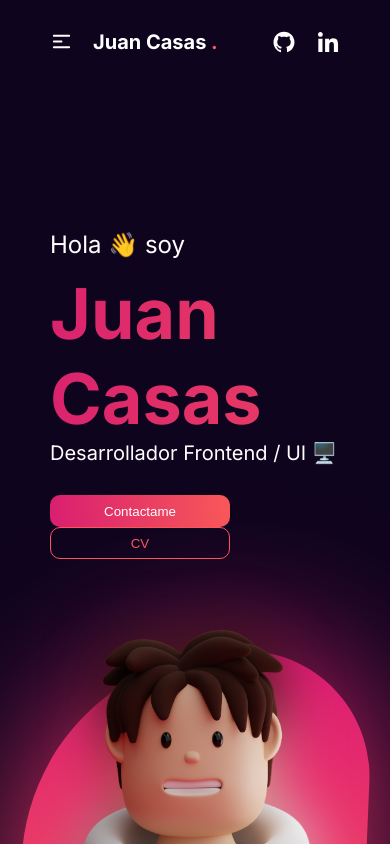
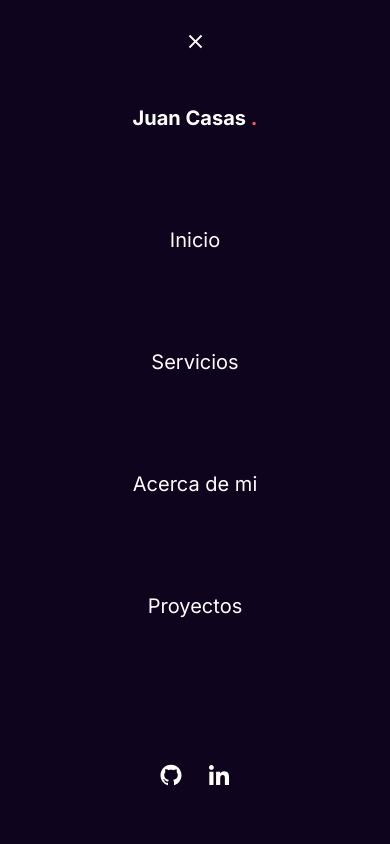
Before and after one commit to ourainbows/ourainbows.github.io, a React (Create React App) app: page / in a window 390 px wide. Shown: the top 844 px of the page. Built offline with nearby package versions, Linux system fonts and the light colour scheme.

Commit message:
Hamburguer Menu completed and id for navigate on page

```diff
--- a/src/components/About/index.jsx
+++ b/src/components/About/index.jsx
@@ -7,7 +7,7 @@ import reactIcon from "../../assets/reactIcon.svg"
 
 function About() {
     return (
-        <section className={styles.container}>
+        <section id="aboutMe" className={styles.container}>
             <div className={styles.info}>
                 <h2 className={styles.title}>Acerca de mi</h2>
                 <p className={styles.text}>
--- a/src/components/Hamburguer/index.jsx
+++ b/src/components/Hamburguer/index.jsx
@@ -0,0 +1,20 @@
+import styles from "./styles.module.css"
+
+function Hamburguer({active}) {
+  return (
+      <div className={active ? styles.sidebar : styles.active}>
+          <div>
+              <ul>
+                  <li>Item1</li>
+                  <li>Item1</li>
+                  <li>Item1</li>
+                  <li>Item1</li>
+                  <li>Item1</li>
+                  <li>Item1</li>
+              </ul>
+          </div>
+    </div>
+  )
+}
+
+export {Hamburguer}
--- /dev/null
+++ b/src/components/Hamburguer/styles.module.css
@@ -0,0 +1,13 @@
+.sidebar {
+  visibility: hidden;
+  transform: translateX(-100%);
+  transition: transform 500ms, visibility 0ms 500ms;
+  background-color: red;
+}
+
+.active {
+    visibility: visible;
+    transform: translateX(0);
+    transition: transform 500ms;
+    background-color: red;
+}
--- a/src/components/Navbar/index.jsx
+++ b/src/components/Navbar/index.jsx
@@ -1,19 +1,32 @@
+import { useState } from 'react';
 import { AiFillGithub } from 'react-icons/ai';
 import { GrLinkedinOption } from 'react-icons/gr';
 import { HiOutlineMenuAlt1 } from 'react-icons/hi'
+import { MdOutlineClose } from 'react-icons/md'
+import { Hamburguer } from '../Hamburguer';
 import styles from "./styles.module.css"
 
 function Navbar() {
+    const openModal = event => {
+        setActive(!active)
+    }
+    const [active, setActive] = useState(false)
     return (
-        <nav id="home" className={styles.nav}>
+        <>
+            <nav id="home" className={active ? styles.nav : `${styles.nav} ${styles.active}`}>
                 <div className={styles.navNavigation}>
-                <button className={styles.hamburguerBtn}><HiOutlineMenuAlt1/></button>
+                    <button
+                        onClick={openModal}
+                        className={styles.hamburguerBtn}
+                    >
+                        {active ? <HiOutlineMenuAlt1 /> : <MdOutlineClose />}
+                    </button>
                     <div className={styles.navNavigationBrand}>Juan Casas<span> .</span></div>
                     <ul>
-                    <li>Inicio</li>
-                    <li>Servicios</li>
-                    <li>Acerca de mi</li>
-                    <li>Proyectos</li>
+                        <li><a onClick={openModal} href='#home'>Inicio</a></li>
+                        <li><a onClick={openModal} href='#services'>Servicios</a></li>
+                        <li><a onClick={openModal} href='#aboutMe'>Acerca de mi</a></li>
+                        <li><a onClick={openModal} href='#projects'>Proyectos</a></li>
                     </ul>
                 </div>
                 <div className={styles.navSocial}>
@@ -25,6 +38,8 @@ function Navbar() {
                     </a>
                 </div>
             </nav>
+            {/* <Hamburguer active={ active}/> */}
+        </>
     )
 }
 
--- a/src/components/Navbar/styles.module.css
+++ b/src/components/Navbar/styles.module.css
@@ -7,6 +7,7 @@
   justify-content: space-between;
   font-size: 2rem;
 }
+
 .navNavigation {
   display: flex;
 }
@@ -16,6 +17,14 @@
 }
 .navNavigation ul li {
   margin-right: 4.4rem;
+}
+.navNavigation ul li a:hover {
+  color: var(--main);
+  transition: 30ms;
+}
+.navNavigation ul li a{
+  color: var(--text);
+  text-decoration: none;
 }
 .navNavigationBrand {
   font-weight: 700;
@@ -48,14 +57,67 @@
   color: white;
   font-size: 2.3rem;
 }
+
 @media (max-width: 900px) {
   .navNavigation ul {
     display: none;
   }
+  /* Haburguer Menu */
+  .active {
+    flex-direction: column;
+    align-items: center;
+
+    position: fixed;
+    top: 0;
+    left: 0;
+    right: 0;
+    bottom: 0;
+    justify-content: start;
+    background: var(--background);
+    z-index: 10;
+    margin: 0;
+    padding-top: 3rem;
+  }
+  .active ul {
+    display: inline-block;
+    flex-direction: column;
+    height: 80%;
+    display: flex;
+    justify-content: space-evenly;
+  }
+  .active .navNavigation {
+    flex-direction: column;
+    align-items: center;
+    text-align: center;
+    height: 90%;
+  }
+  .active .navNavigation .hamburguerBtn,
+  .active .navNavigation .navNavigationBrand,
+  .active .navNavigation ul li {
+    margin: 0;
+  }
+  .active ul {
+    flex-direction: column;
+  }
   .navNavigationBrand::after {
     content: none;
+  }
+  .active .navNavigationBrand {
+    padding-top: 5rem;
   }
   .hamburguerBtn {
     display: block;
   }
+  .active .hamburguerBtn svg:hover{
+    transform: rotate(90deg);
+    transition: 1000ms;
+    color: var(--main);
+  }
+
+  .active .navSocial a {
+    margin: 0;
+  }
+  .active .navSocial a:nth-child(1) {
+    margin-right: 2.4rem;
+  }
 }
--- a/src/components/Projects/index.jsx
+++ b/src/components/Projects/index.jsx
@@ -4,7 +4,7 @@ import ScrollContainer from 'react-indiana-drag-scroll'
 
 function Projects() {
     return (
-        <section className={styles.sectionProjects}>
+        <section id="projects" className={styles.sectionProjects}>
             <h2 className={styles.title}>Proyectos</h2>
             <div className={styles.containerProjects}>
                 {/* mirar el end scroll mas la posicion en x */}
--- a/src/components/Services/index.jsx
+++ b/src/components/Services/index.jsx
@@ -30,7 +30,7 @@ function Services() {
         },
     ]
     return (
-        <section className={styles.container}>
+        <section id="services" className={styles.container}>
             <div className={styles.containerInfo}>
                 <h2>Mis Servicios</h2>
                 <p>Lo que se y amo hacer</p>
--- a/src/index.css
+++ b/src/index.css
@@ -26,6 +26,7 @@
 }
 html {
   font-size: 62.5%;
+  scroll-behavior: smooth;
 }
 body {
   background: var(--background);
```
Lines whose indentation alone changed are shown as unchanged.
